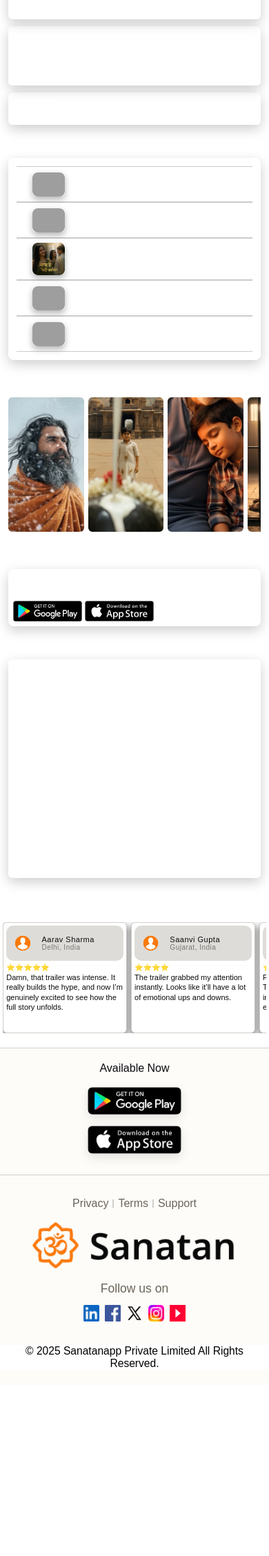
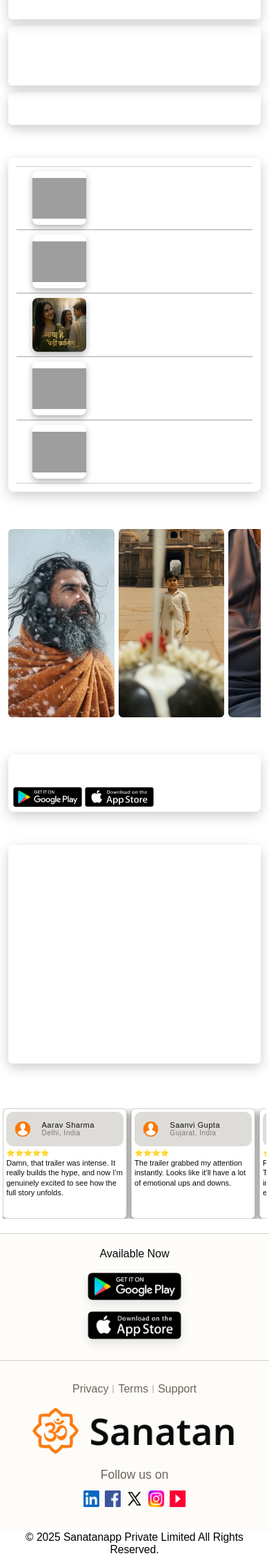
Before and after one commit to ritik-sanatanapp/movie-page, a Flask app: page / in a window 390 px wide. Shown: the part 1552-3808 px from the top of the page at 69% size. Before the commit the page ends 3534 px from the top, so only its background shows below. Run offline with Flask 3, Linux system fonts and the light colour scheme; grey boxes are pictures that could not be loaded.

Commit message:
song_image_mobile_size_fix

```diff
--- a/static/css/sections.css
+++ b/static/css/sections.css
@@ -588,8 +588,7 @@
   border-top: 1px solid #ccc;
 }
 .song-image {
-  flex: 0 0 clamp(80px, 10vw, 12000px);    /* prevent flex items from growing/shrinking */
-  width: clamp(80px, 10vw, 1200px);      /* responsive width */
+  width: clamp(80px, 10vw, 1200px);
   height: clamp(80px, 10vw, 1200px);
   overflow: hidden;
   border-radius: clamp(8px, 1vw, 1200px);
@@ -606,21 +605,23 @@
 }
 .song-content p {
   margin: clamp(2px, 0.3vw, 600px) 0;
-  font-size: clamp(14px, 1.2vw, 20000px);
+  font-size: clamp(14px, 1.2vw, 200px);
   color: #fff;
 }
 
 @media( max-width:786px) {
-   .song-image {
+  .song-image {
+  width: clamp(8px, 20vw, 1200px);
+  height: clamp(8px, 20vw, 1200px);
+  flex-shrink: 0;
+}
+.song-image img {
   width: 100%;
-  max-width: clamp(8px, 12vw, 160px);
-  height: auto;
-  border-radius: clamp(6px, 0.8vw, 12px);
   object-fit: cover;
 }
-.song-subtitile p {
+.song-subtitle p {
   margin: clamp(2px, 0.3vw, 600px) 0; /* responsive top/bottom spacing */
-  font-size: clamp(14px, 4vw, 20000px);
+  font-size: clamp(14px, 4vw, 200px);
 }
 }
 
@@ -737,16 +738,9 @@
   }
   .screenshots-item{
     width:auto;
-    height: clamp(16px, 50vw, 3200px);
+    height: clamp(16px, 70vw, 3200px);
     border-radius: clamp(4px, 1.5vw, 1200px);
   }
-  .song-image img {
-  width: 100%;
-  max-width: clamp(8px, 12vw, 1600px);
-  height: auto;
-  display: block;
-  border-radius: clamp(6px, 2vw, 1200px);
-}
   .screenshots-item:hover{
     transform:none;
     box-shadow:none;
@@ -875,14 +869,13 @@
   position:absolute;
   top:50%;
   transform:translateY(-50%);
-  width: clamp(28px, 3vw, 4000px);
-  height: clamp(28px, 3vw, 4000px);
+  width: clamp(28px, 3vw, 400px);
+  height: clamp(28px, 3vw, 400px);
   border:none;
   border-radius:50%;
   background:rgba(0,0,0,0.6);
   color:white;
-  font-size: clamp(14px, 2vw, 2200px);
-  cursor:pointer;
+  font-size: clamp(14px, 2vw, 600px);
   display:none;
   z-index:5;
 }
@@ -891,12 +884,11 @@
 }
 .review-scroll-btn.left
 {
-  left: clamp(-1200px, -1vw, -8px);
+  left: clamp(-400px, -1vw, -8px);
 }
 .review-scroll-btn.right
 {
-  right: clamp(-1200px, -1vw, -8px);
-
+  right: clamp(-400px, -1vw, -8px);
 }
 .review-wrapper{
   position: relative;
```
